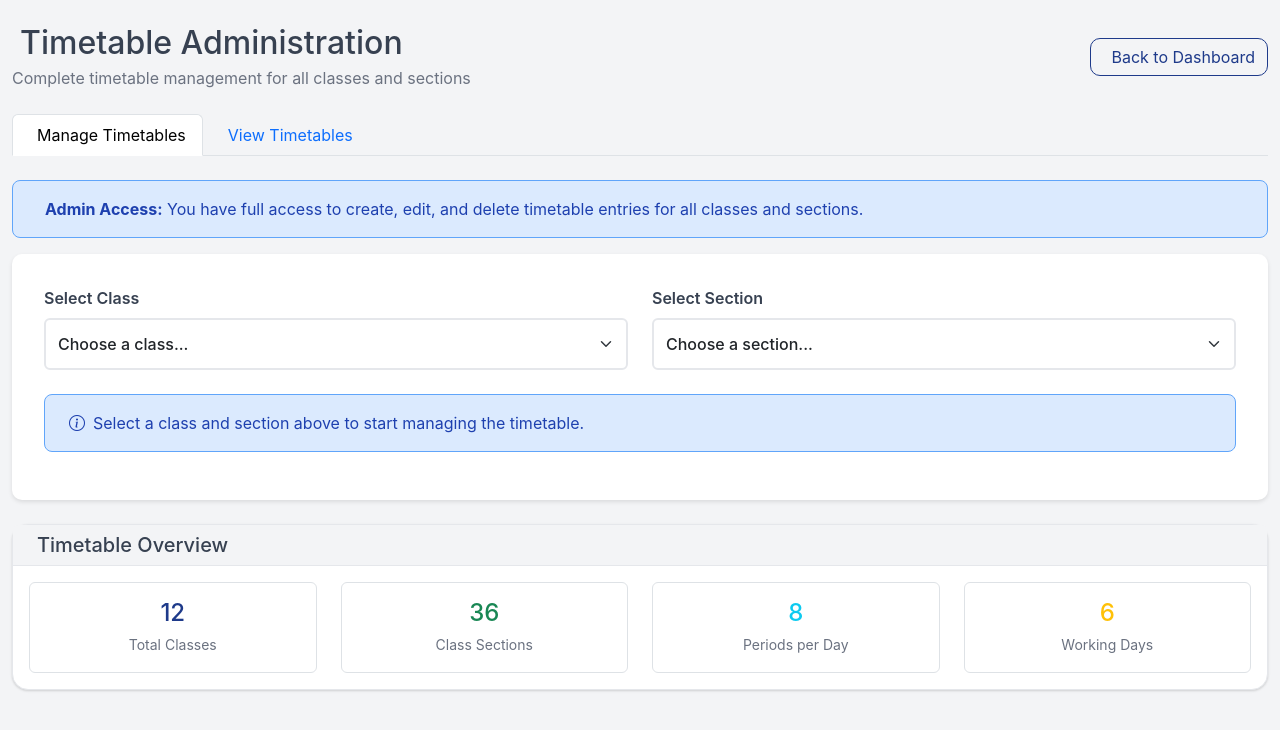
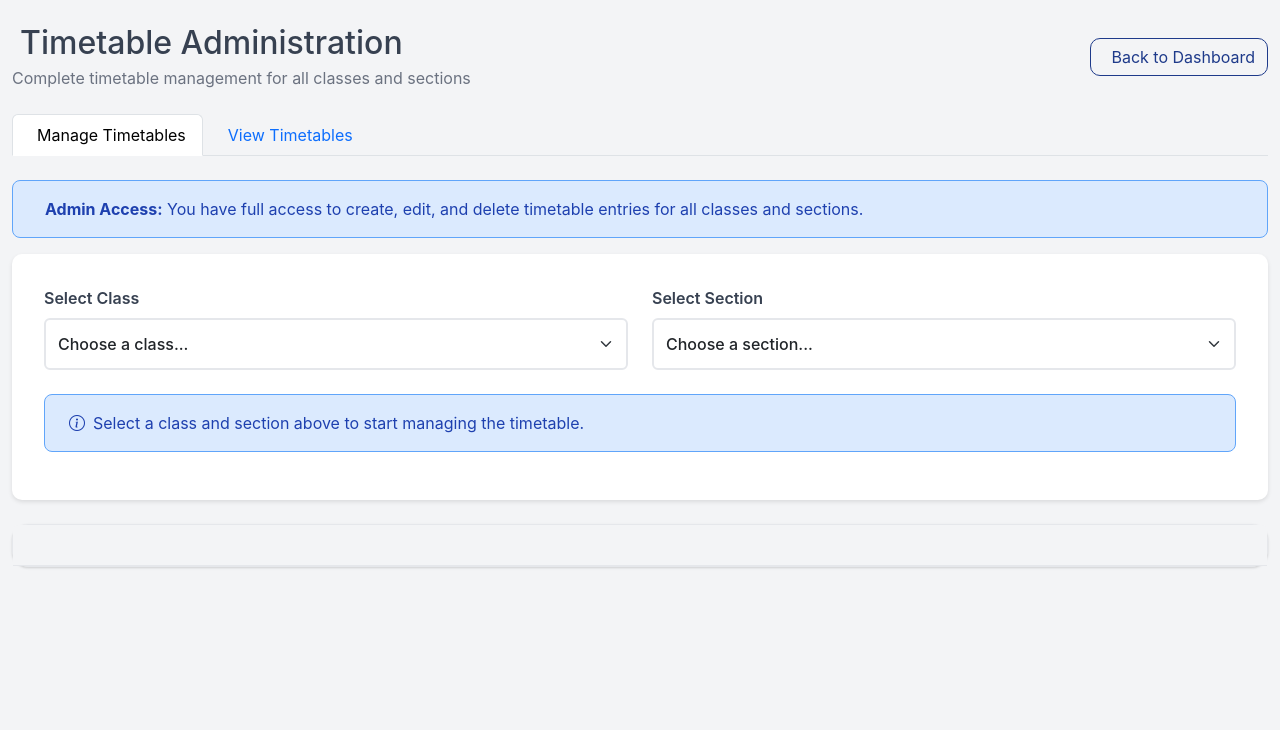
Before and after one commit to itshardlight/frontend, a React (Create React App) app: page /admin/timetable in a window 1280 px wide. Shown: the top 730 px of the page. Built offline with nearby package versions, Linux system fonts and the light colour scheme; sample sign-in values are in the browser's storage.

Commit message:
improved timetable

```diff
--- a/src/pages/admin/AdminPanel.js
+++ b/src/pages/admin/AdminPanel.js
@@ -488,7 +488,7 @@ const AdminPanel = () => {
                               <div className="d-flex gap-2">
                                 <button
                                   className="btn btn-outline-primary btn-sm"
-                                  onClick={() => navigate(`/student-profile/${student._id}`)}
+                                  onClick={() => navigate(`/admin/student-profile/${student._id}`)}
                                 >
                                   View
                                 </button>
--- a/src/pages/admin/AdminTimetable.js
+++ b/src/pages/admin/AdminTimetable.js
@@ -196,37 +196,10 @@ const AdminTimetable = () => {
             <div className="card-header">
               <h5 className="mb-0">
                 <i className="fas fa-chart-bar me-2"></i>
-                Timetable Overview
+
               </h5>
             </div>
-            <div className="card-body">
-              <div className="row text-center">
-                <div className="col-md-3">
-                  <div className="border rounded p-3">
-                    <h4 className="text-primary mb-1">12</h4>
-                    <small className="text-muted">Total Classes</small>
-                  </div>
-                </div>
-                <div className="col-md-3">
-                  <div className="border rounded p-3">
-                    <h4 className="text-success mb-1">36</h4>
-                    <small className="text-muted">Class Sections</small>
-                  </div>
-                </div>
-                <div className="col-md-3">
-                  <div className="border rounded p-3">
-                    <h4 className="text-info mb-1">8</h4>
-                    <small className="text-muted">Periods per Day</small>
-                  </div>
-                </div>
-                <div className="col-md-3">
-                  <div className="border rounded p-3">
-                    <h4 className="text-warning mb-1">6</h4>
-                    <small className="text-muted">Working Days</small>
-                  </div>
-                </div>
-              </div>
-            </div>
+
           </div>
         </div>
       </div>
--- a/src/pages/admin/StudentRegistration.js
+++ b/src/pages/admin/StudentRegistration.js
@@ -1080,7 +1080,7 @@ const StudentRegistration = () => {
                             <div className="d-flex gap-2">
                               <button
                                 className="btn btn-outline-primary btn-sm"
-                                onClick={() => navigate(`/student-profile/${student._id}`)}
+                                onClick={() => navigate(`/admin/student-profile/${student._id}`)}
                               >
                                 <i className="bi bi-eye me-1"></i>
                                 View
```
